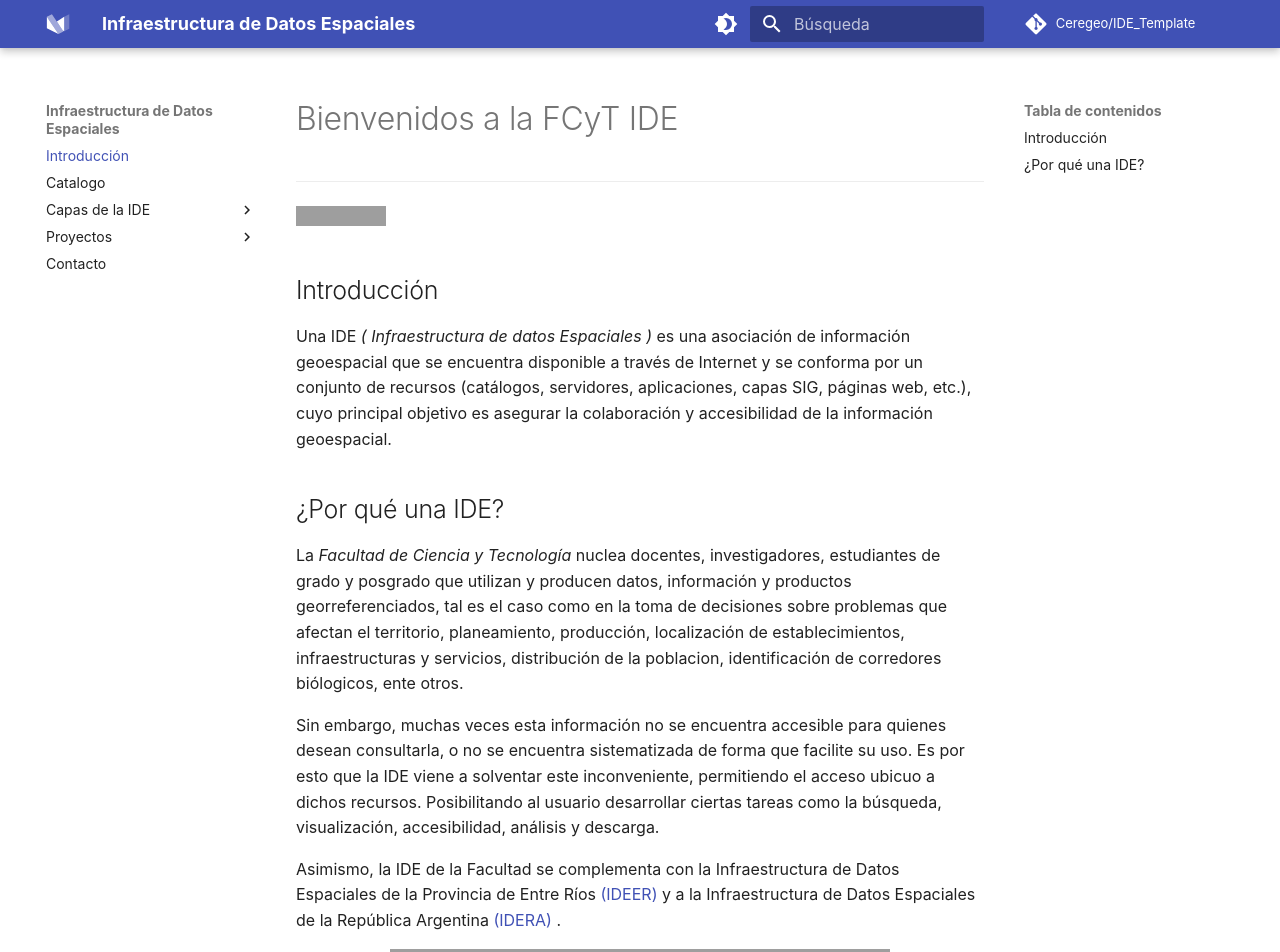
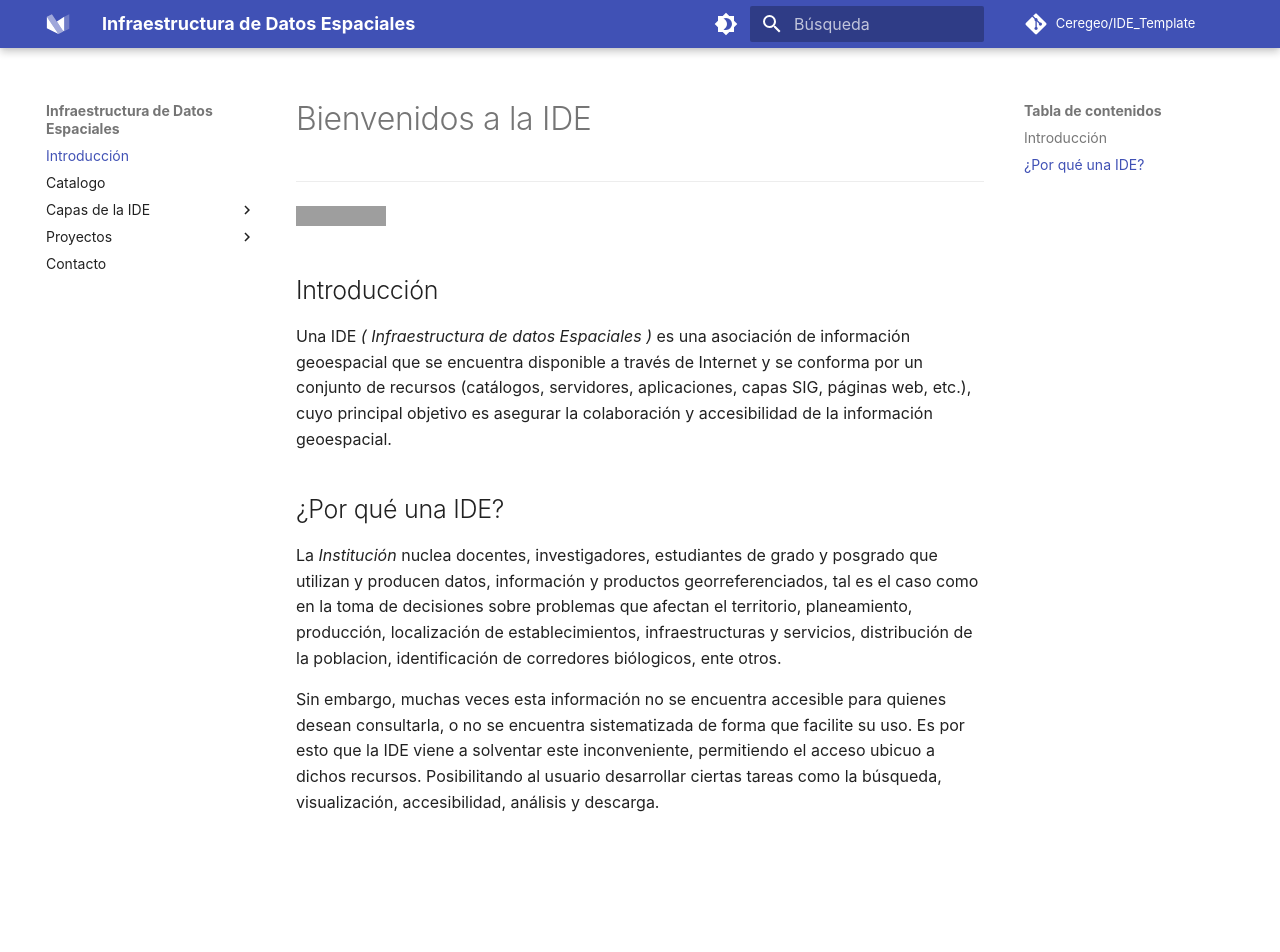
Before and after one commit to Ceregeo/IDE_Template, an MkDocs documentation site: the page built from docs/index.md, in a window 1280 px wide and 1400 px high. Shown: the top 952 px of the window. Built offline with MkDocs 1.6.1 and Material for MkDocs 9.7.7, drawn with Linux system fonts in a browser that asks for light colours; some web fonts are replaced; comment, search, counter and statistics services are not loaded; grey boxes are pictures that could not be loaded.

Commit message:
Update index.md

```diff
--- a/docs/index.md
+++ b/docs/index.md
@@ -1,8 +1,8 @@
-# Bienvenidos a la FCyT IDE
+# Bienvenidos a la IDE
 
 ---
 
-[![Visitors](https://visitor-badge.glitch.me/badge?page_id=IDE-FCyT.IDE-FCyT)](https://github.com/IDE-FCyT)
+[![Visitors](https://visitor-badge.glitch.me/badge?page_id=Ceregeo.IDE-Template)](https://github.com/Ceregeo)
 
 ## Introducción
 
@@ -12,21 +12,6 @@ Una IDE *( Infraestructura de datos Espaciales )* es una asociación de informac
 
 ## ¿Por qué una IDE?
 
-La *Facultad de Ciencia y Tecnología* nuclea docentes, investigadores, estudiantes de grado y posgrado que utilizan y producen datos, información y productos georreferenciados, tal es el caso como en la toma de decisiones sobre problemas que afectan el territorio, planeamiento, producción, localización de establecimientos, infraestructuras y servicios, distribución de la poblacion, identificación de corredores biólogicos, ente otros.
+La *Institución* nuclea docentes, investigadores, estudiantes de grado y posgrado que utilizan y producen datos, información y productos georreferenciados, tal es el caso como en la toma de decisiones sobre problemas que afectan el territorio, planeamiento, producción, localización de establecimientos, infraestructuras y servicios, distribución de la poblacion, identificación de corredores biólogicos, ente otros.
 
 Sin embargo, muchas veces esta información no se encuentra accesible para quienes desean consultarla, o no se encuentra sistematizada de forma que facilite su uso. Es por esto que la IDE viene a solventar este inconveniente, permitiendo el acceso ubicuo a dichos recursos. Posibilitando al usuario desarrollar ciertas tareas como la búsqueda, visualización, accesibilidad, análisis y descarga.
-
-
-
-Asimismo, la IDE de la Facultad se complementa con la Infraestructura de Datos Espaciales de la Provincia de Entre Ríos <a href = "https://www.entrerios.gov.ar/ideer/">(IDEER)</a> y a la Infraestructura de Datos Espaciales de la República Argentina <a href = "https://www.idera.gob.ar/" > (IDERA) </a>.
-<center>
-<iframe src= "https://www.idera.gob.ar/" width="500" height="350" style="border:0;" allowfullscreen="" loading="lazy" referrerpolicy="no-referrer-when-downgrade">
-IDERA </iframe>
-</center>
-
----
-
-<center>
-<iframe src = "https://www.entrerios.gov.ar/ideer/" width="500" height="350" style="border:0;" allowfullscreen="" loading="lazy" referrerpolicy="no-referrer-when-downgrade">
-</iframe>
-</center>
```
